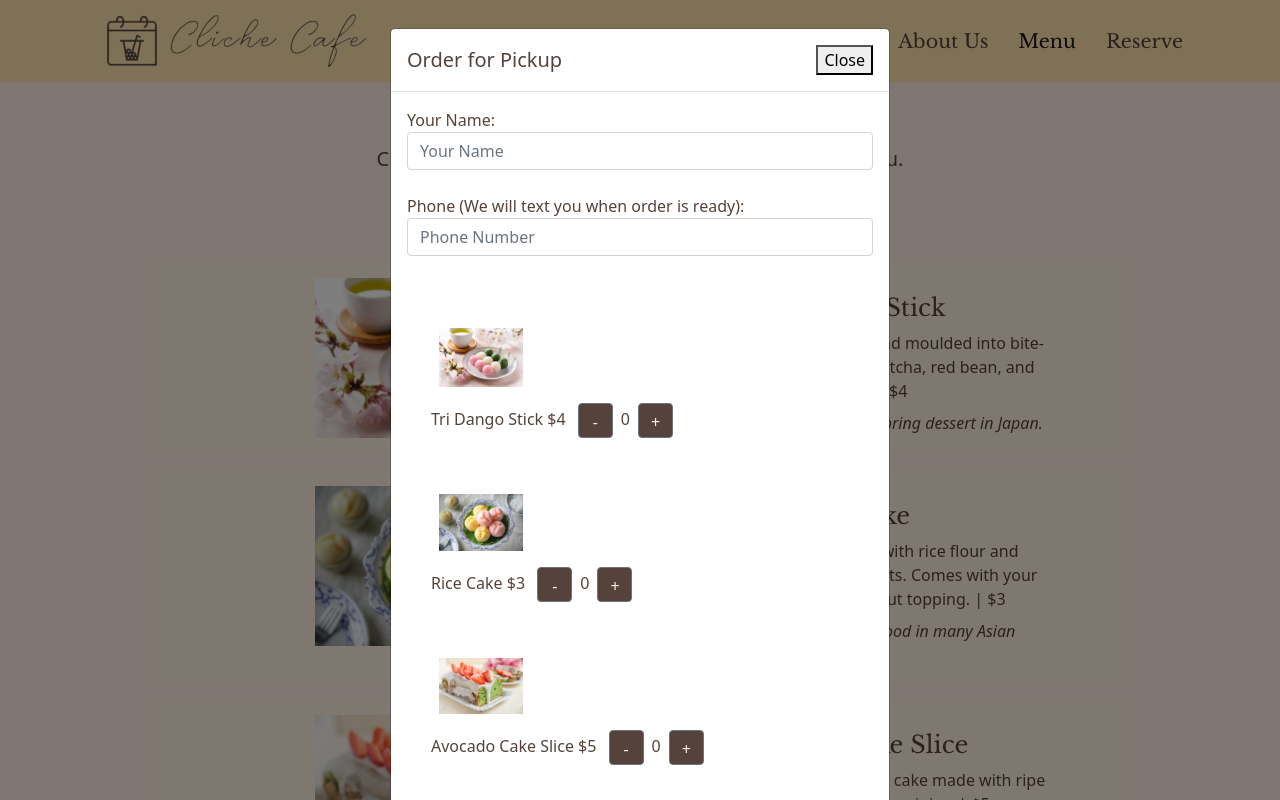
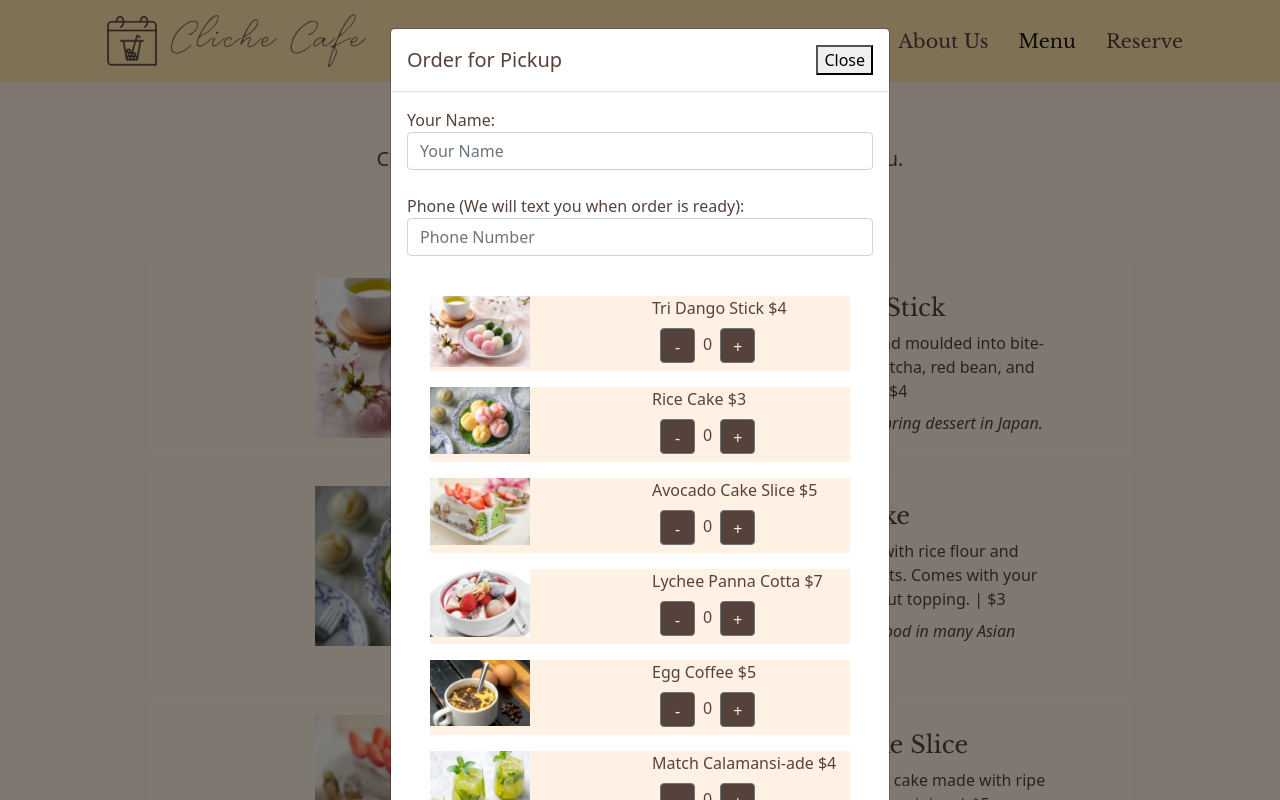
Before and after one commit to JoumanaLaude/cliche-cafe-react, a React (Create React App) app: page /menu in a window 1280 px wide. Both pictures are taken after a click on the button "Order Pickup". Shown: the top 800 px of the page. Built offline with nearby package versions, Linux system fonts and the light colour scheme.

Commit message:
fixed modal menu views again

```diff
--- a/src/components/About.js
+++ b/src/components/About.js
@@ -1,7 +1,5 @@
 import React, { Component } from 'react';
 import { Col, Row } from 'reactstrap';
-// import halohalo from '../assets/images/food/halo-halo.jpg';
-// import coffeemug from '../assets/images/pages/yellowmug-coffee-book.jpg';
 import { AboutUsContent } from '../constants/aboutConst';
 import TitleText from './TitleText';
 
--- a/src/components/Menu.js
+++ b/src/components/Menu.js
@@ -3,6 +3,7 @@ import { Button, Row, Col, Container, Modal, ModalHeader, ModalBody, Form, FormG
 import Products from './/Menu/MenuItemComponent';
 import { cafeMenu } from './Menu/menuItems';
 import Counter from './Menu/Counter';
+import styled from 'styled-components';
 
 function MenuPage() {
    const [modal, setModal] = useState(false);
@@ -23,20 +24,24 @@ function MenuPage() {
                <Modal isOpen={modal} toggle={toggle} returnFocusAfterClose={false}>
                   <ModalHeader charCode="Close" toggle={toggle}>Order for Pickup</ModalHeader>
                   <ModalBody>
-                     <Row>
                      <Form onSubmit={handleSubmit}>
                         <FormGroup>
                            <Label for="yourName">Your Name: </Label><Input type="name" name="name" id="yourName" placeholder="Your Name" required={true} />< br />
                            <Label for="yourName">Phone (We will text you when order is ready): </Label><Input type="text" name="number" id="phoneNumber" placeholder="Phone Number" required={true} />< br />
+
                            {cafeMenu.map((cafeMenu, index) => (
-                                 <div className="container" key={index}>
-                                    <img width="100" className="img-fluid p-2 rounded float-right pt-5 d-none d-md-block" src={cafeMenu.img} alt={cafeMenu.name} /> {cafeMenu.name} {cafeMenu.price} <Counter />
-                                 </div>
+                              <ItemBox key={index}>
+                                    <Row className="mt-3">
+                                       <Col><img width="100" className="img-fluid" src={cafeMenu.img} alt={cafeMenu.name} /></Col>
+                                       <Col>{cafeMenu.name} {cafeMenu.price}<br /><Counter /></Col>
+                                    </Row>
+                                 </ItemBox>
                            ))}
-                              <p className="text-center"><Button className="order-button" type="submit">Submit Order for Pickup</Button></p>
+
+
+                           <p className="text-center"><Button className="order-button mt-4" type="submit">Submit Order for Pickup</Button></p>
                         </FormGroup>
                      </Form>
-                     </Row>
                   </ModalBody>
                </Modal>
             </Col>
@@ -48,4 +53,10 @@ function MenuPage() {
    );
 }
 
+export const ItemBox = styled.div`
+    margin: auto;
+    width: 90%;
+    background: #fff1e3;
+`
+
 export default MenuPage;
```
Lines whose indentation alone changed are shown as unchanged.
